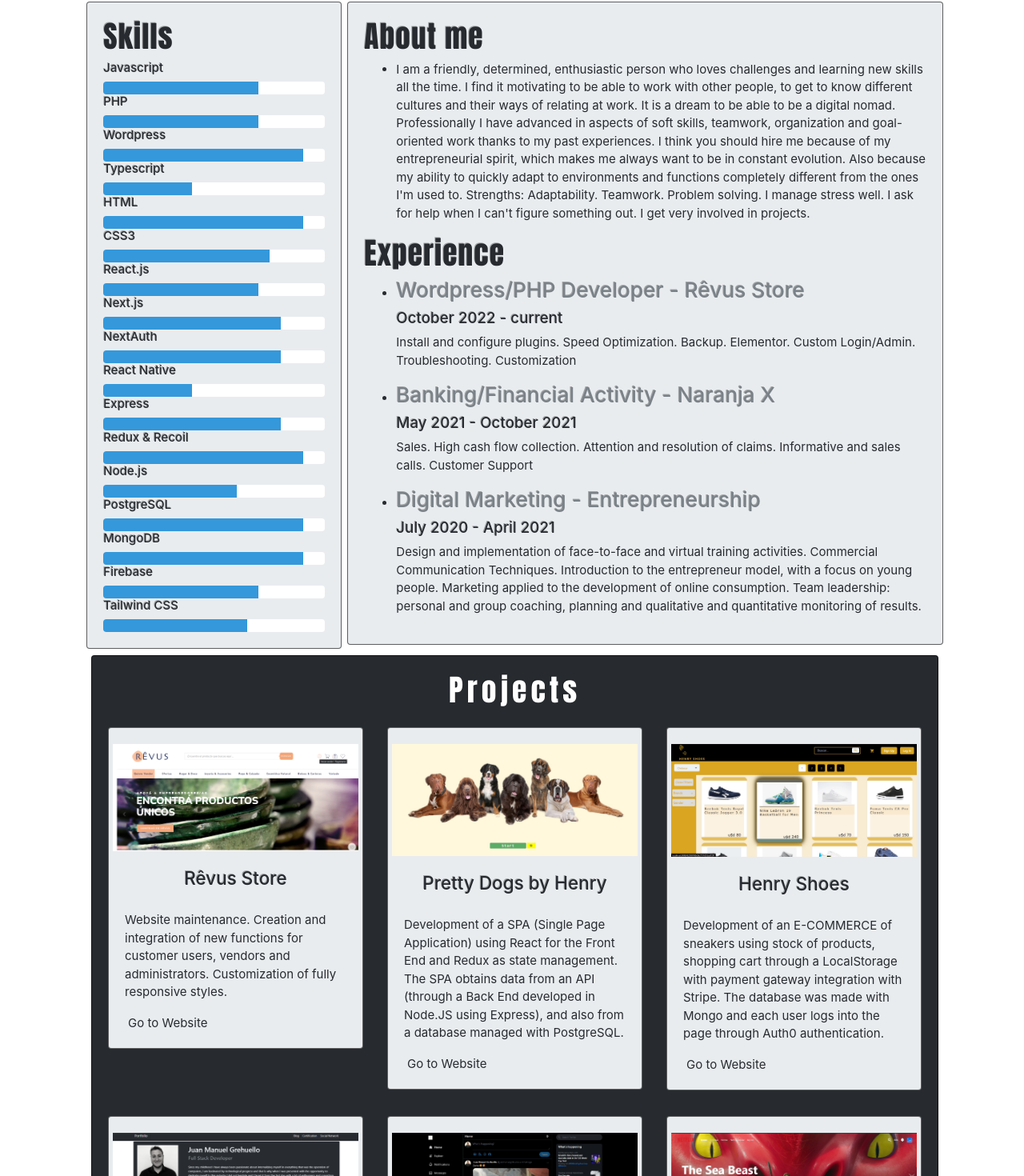
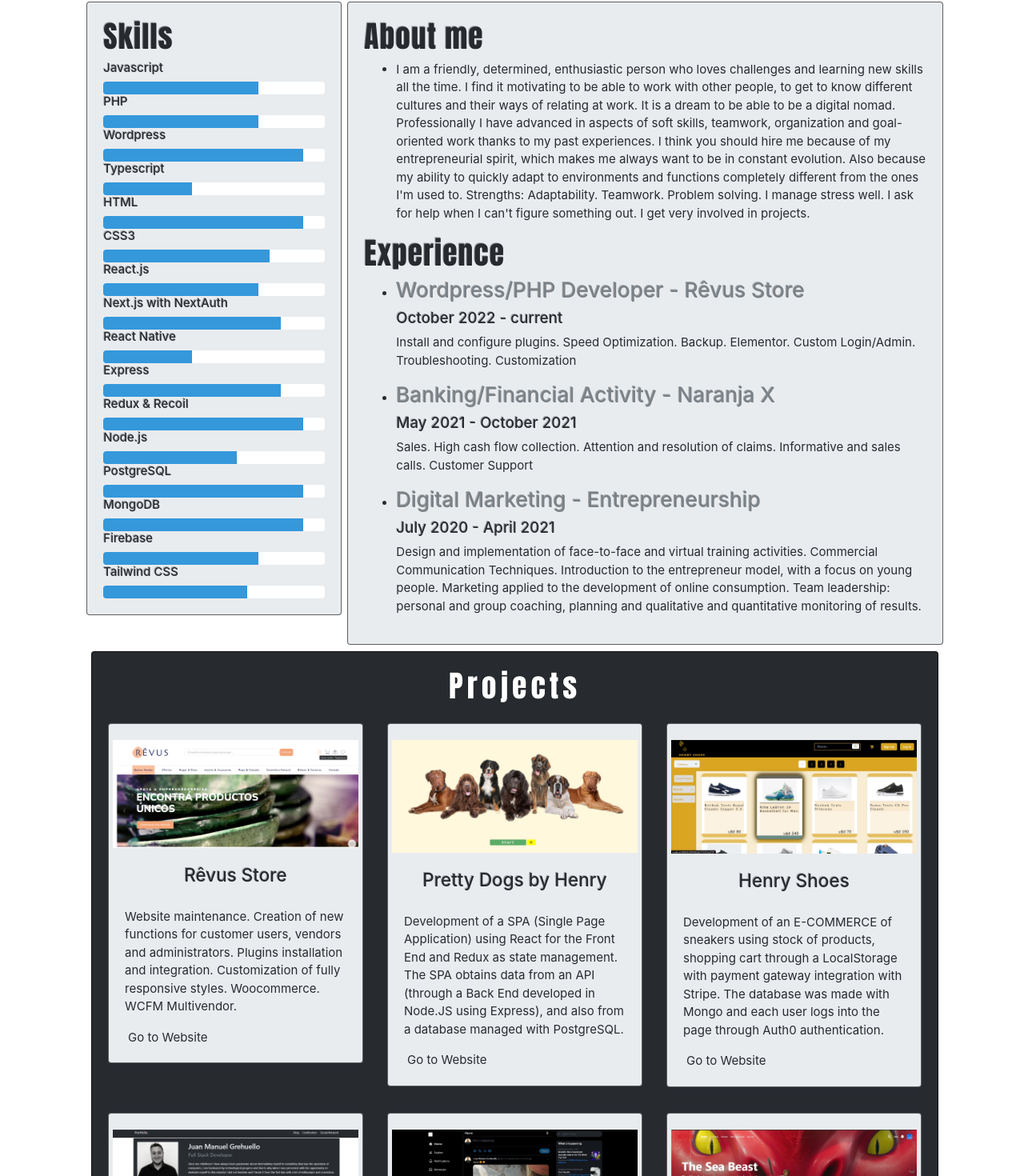
Before and after one commit to JuanmaGre/nextjs-blog-portfolio, a Next.js app: page / in a window 1280 px wide. Shown: the part 366-1836 px from the top of the page at 80% size. Built offline with nearby package versions, Linux system fonts and the light colour scheme; a small style sheet from the web is missing.

Commit message:
estilos proyecto revus

```diff
--- a/profile.js
+++ b/profile.js
@@ -28,11 +28,7 @@
         percentage: 70
     },
     {
-        skill: 'Next.js',
-        percentage: 80
-    },
-    {
-        skill: 'NextAuth',
+        skill: 'Next.js with NextAuth',
         percentage: 80
     },
     {
@@ -92,7 +88,7 @@
 export const projects = [
     {
         name: "Rêvus Store",
-        description: "Website maintenance. Creation and integration of new functions for customer users, vendors and administrators. Customization of fully responsive styles.",
+        description: "Website maintenance. Creation of new functions for customer users, vendors and administrators. Plugins installation and integration. Customization of fully responsive styles. Woocommerce. WCFM Multivendor.",
         image: "revus.png",
         from: "October 2022",
         to: "Currently",
```
